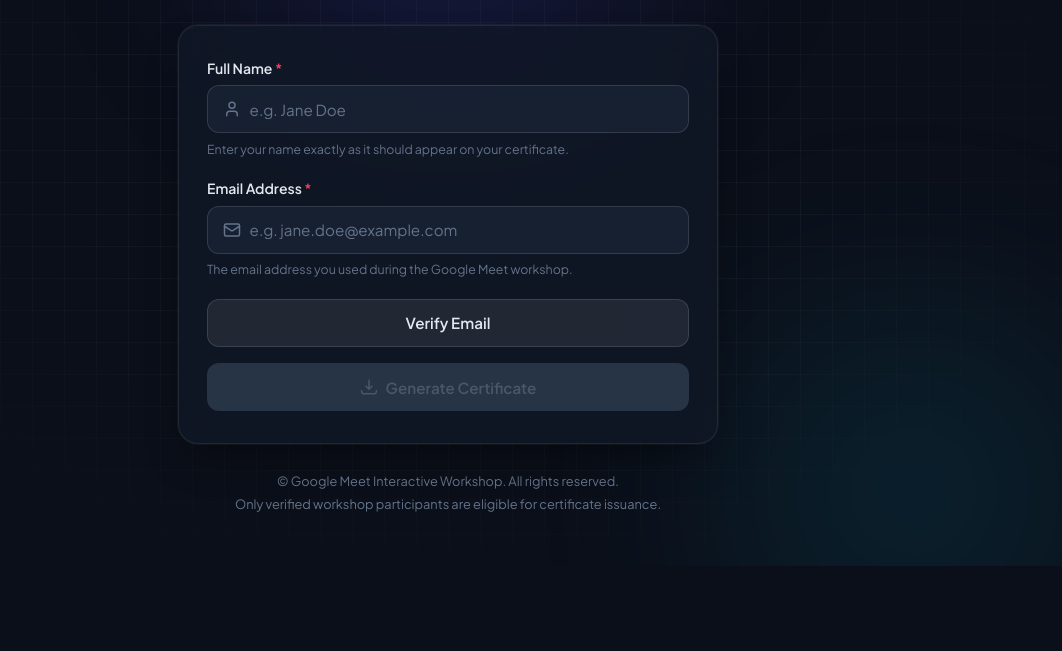
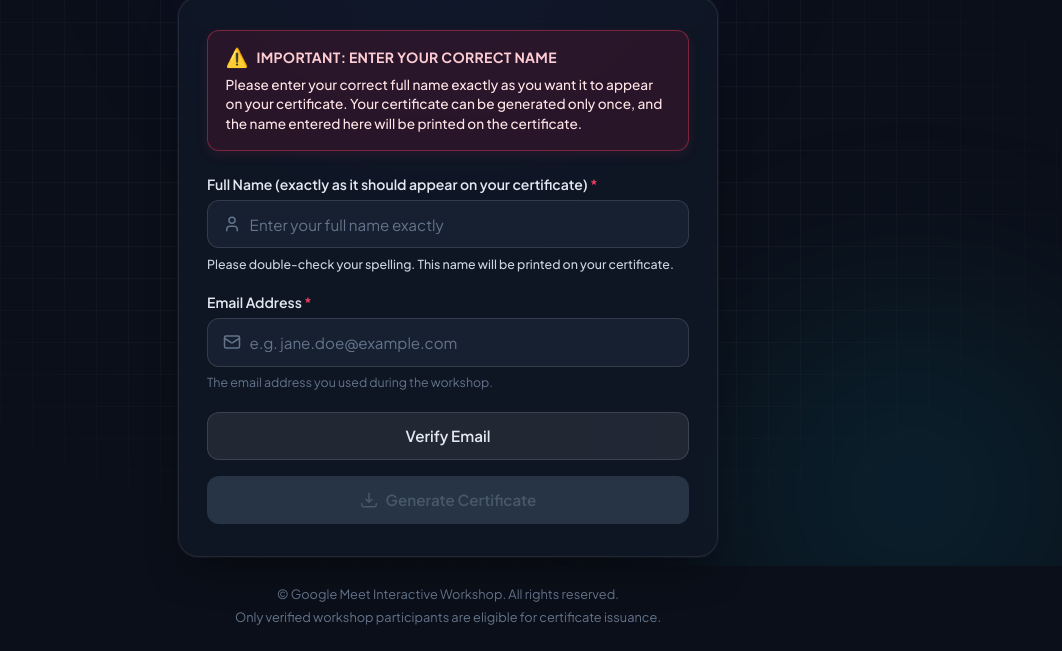
Before and after one commit to huzefa-lokhandwala/google-workshop-certificate-portal, a plain HTML site: page frontend/index.html in a window 1280 px wide. Shown: the part 234-885 px from the top of the page, without its empty margins (192-1254 px from the left). Before the commit the page ends 800 px from the top, so only its background shows below. Drawn offline with Linux system fonts and the light colour scheme.

Commit message:
Update certificate template and name warning

```diff
--- a/frontend/css/styles.css
+++ b/frontend/css/styles.css
@@ -25,9 +25,10 @@
   --error-bg: rgba(244, 63, 94, 0.12);
   --error-border: rgba(244, 63, 94, 0.3);
 
-  --warning: #f59e0b;
-  --warning-bg: rgba(245, 158, 11, 0.12);
-  --warning-border: rgba(245, 158, 11, 0.3);
+  --warning-callout-bg: rgba(225, 29, 72, 0.12);
+  --warning-callout-border: rgba(244, 63, 94, 0.4);
+  --warning-callout-title: #fecdd3;
+  --warning-callout-text: #ffe4e6;
 
   --text-main: #f8fafc;
   --text-muted: #94a3b8;
@@ -186,6 +187,45 @@ body {
   transition: transform 0.2s ease, box-shadow 0.2s ease;
 }
 
+/* --- Prominent Red Warning Notice Callout --- */
+.warning-callout {
+  background: var(--warning-callout-bg);
+  border: 1px solid var(--warning-callout-border);
+  border-radius: var(--radius-md);
+  padding: 1rem 1.1rem;
+  margin-bottom: 1.5rem;
+  display: flex;
+  flex-direction: column;
+  gap: 0.4rem;
+  box-shadow: 0 4px 12px rgba(244, 63, 94, 0.1);
+}
+
+.warning-callout-header {
+  display: flex;
+  align-items: center;
+  gap: 0.5rem;
+}
+
+.warning-icon {
+  font-size: 1.15rem;
+  line-height: 1;
+}
+
+.warning-title {
+  font-size: 0.875rem;
+  font-weight: 700;
+  letter-spacing: 0.02em;
+  color: var(--warning-callout-title);
+  text-transform: uppercase;
+}
+
+.warning-text {
+  font-size: 0.85rem;
+  line-height: 1.45;
+  color: var(--warning-callout-text);
+  font-weight: 500;
+}
+
 /* --- Forms --- */
 .form-group {
   display: flex;
@@ -198,6 +238,7 @@ body {
   font-size: 0.875rem;
   font-weight: 600;
   color: #e2e8f0;
+  line-height: 1.35;
 }
 
 .required {
@@ -250,6 +291,11 @@ body {
 .form-hint {
   font-size: 0.775rem;
   color: var(--text-dim);
+}
+
+.name-hint {
+  color: #cbd5e1;
+  font-weight: 500;
 }
 
 /* --- Buttons --- */
@@ -484,4 +530,10 @@ body {
     font-size: 0.9rem;
     padding: 0.8rem 1.25rem;
   }
+  .warning-title {
+    font-size: 0.8rem;
+  }
+  .warning-text {
+    font-size: 0.8rem;
+  }
 }
--- a/frontend/index.html
+++ b/frontend/index.html
@@ -33,10 +33,21 @@
     <section class="card portal-card" aria-label="Certificate Generation Form">
       <form id="certificateForm" novalidate>
 
+        <!-- Prominent One-Time Generation Warning Notice -->
+        <div class="warning-callout" role="alert">
+          <div class="warning-callout-header">
+            <span class="warning-icon" aria-hidden="true">⚠️</span>
+            <span class="warning-title">IMPORTANT: ENTER YOUR CORRECT NAME</span>
+          </div>
+          <p class="warning-text">
+            Please enter your correct full name exactly as you want it to appear on your certificate. Your certificate can be generated only once, and the name entered here will be printed on the certificate.
+          </p>
+        </div>
+
         <!-- Full Name Input -->
         <div class="form-group">
           <label for="fullName" class="form-label">
-            Full Name <span class="required">*</span>
+            Full Name (exactly as it should appear on your certificate) <span class="required">*</span>
           </label>
           <div class="input-wrapper">
             <svg class="input-icon" viewBox="0 0 24 24" fill="none" stroke="currentColor" stroke-width="2" stroke-linecap="round" stroke-linejoin="round">
@@ -48,13 +59,13 @@
               id="fullName"
               name="fullName"
               class="form-control"
-              placeholder="e.g. Jane Doe"
+              placeholder="Enter your full name exactly"
               autocomplete="name"
               required
               maxlength="100"
             >
           </div>
-          <span class="form-hint">Enter your name exactly as it should appear on your certificate.</span>
+          <span class="form-hint name-hint">Please double-check your spelling. This name will be printed on your certificate.</span>
         </div>
 
         <!-- Email Input -->
@@ -77,7 +88,7 @@
               required
             >
           </div>
-          <span class="form-hint">The email address you used during the Google Meet workshop.</span>
+          <span class="form-hint">The email address you used during the workshop.</span>
         </div>
 
         <!-- Verification Actions & Status Box -->
```
Also changed, not shown: 5 other files.
